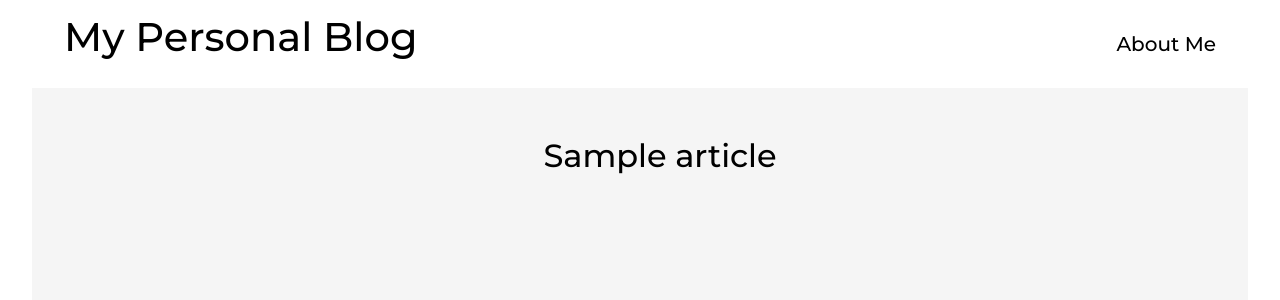
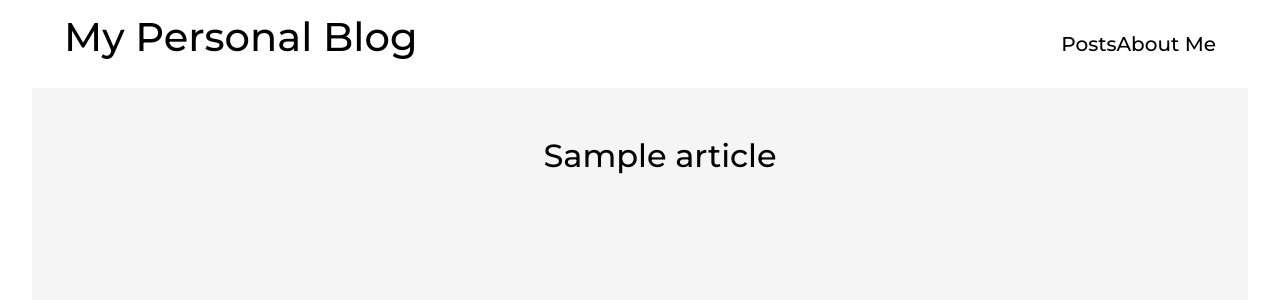
Before and after one commit to BlackstarDamien/my-personal-blog, a Django app: template blog/templates/index.html in a window 1280 px wide. Shown: the top 300 px of the page. Run offline with Django 3.2, Linux system fonts and the light colour scheme; the template is opened without the code that fills it: most values are stand-ins (such as "Sample title", 1, 10 or a date in 2020).

Commit message:
Add Posts tab to navbar

```diff
--- a/blog/templates/base.html
+++ b/blog/templates/base.html
@@ -14,6 +14,7 @@
             <a href="{% url 'index' %}">My Personal Blog</a>
         </div>
         <ul class="nav-tabs">
+            <li><a href="{% url 'index' %}">Posts</a></li>
             <li><a href="{% url 'about_me_page' %}">About Me</a></li>
         </ul>
     </div>
```
